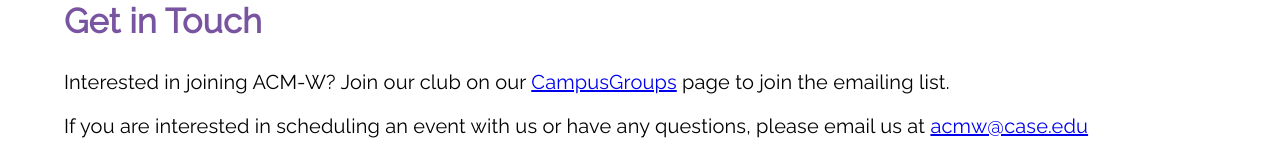
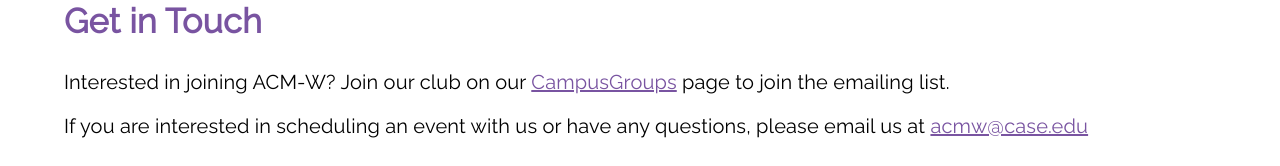
Before and after one commit to cwru-acmw/acmwcwru, a React (Create React App) app: page /contact in a window 1280 px wide. Shown: the part 520-686 px from the top of the page. Built offline with nearby package versions, Linux system fonts and the light colour scheme.

Commit message:
fixed links

```diff
--- a/src/Contact.js
+++ b/src/Contact.js
@@ -27,6 +27,9 @@ function Contact() {
       textDecoration: "none",
       color: "#ffffff",
     };
+    const linkStyle2 = {
+      color: "#7954A1",
+    };
 
    return (
       <ThemeProvider theme={theme}>
@@ -38,10 +41,10 @@ function Contact() {
                </Typography>
                <Box sx={{my:'1%'}}>
                   <Typography variant="h6">
-                     Interested in joining ACM-W? Join our club on our <Link href="https://community.case.edu/ACMW/club_signup">CampusGroups</Link>  page to join the emailing list.
+                     Interested in joining ACM-W? Join our club on our <a href="https://community.case.edu/ACMW/club_signup" target='_blank' style={linkStyle2}>CampusGroups</a>  page to join the emailing list.
                   </Typography>
                   <Typography variant="h6" sx={{mt: '1%'}}>
-                     If you are interested in scheduling an event with us or have any questions, please email us at <Link href="mailto: acmw@case.edu">acmw@case.edu</Link>
+                     If you are interested in scheduling an event with us or have any questions, please email us at <a style={linkStyle2} href="mailto: acmw@case.edu">acmw@case.edu</a>
                   </Typography>
                </Box>
                {/* <Button href = "/about" sx={{...btnStyle2, my: '15px'}}>Contact our Exec Board</Button> */}
```
